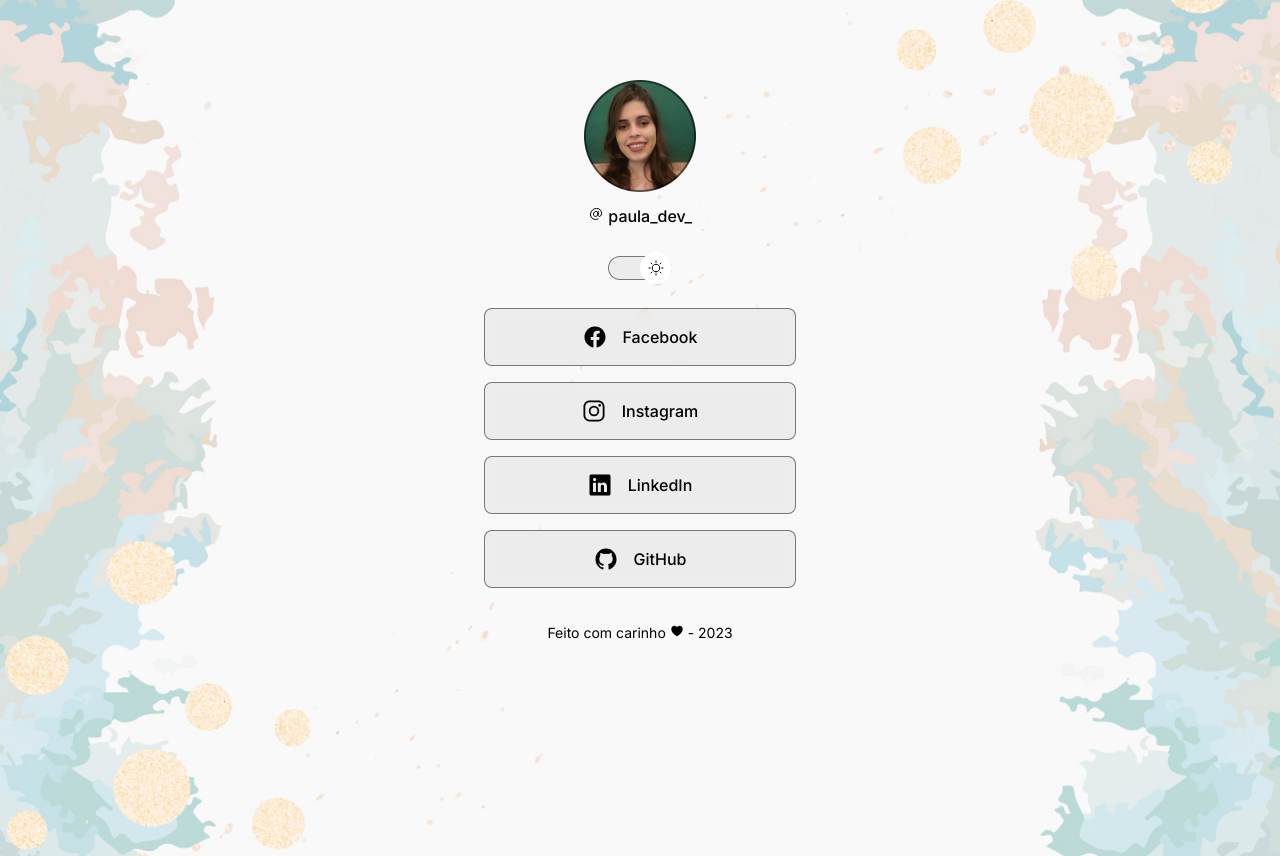
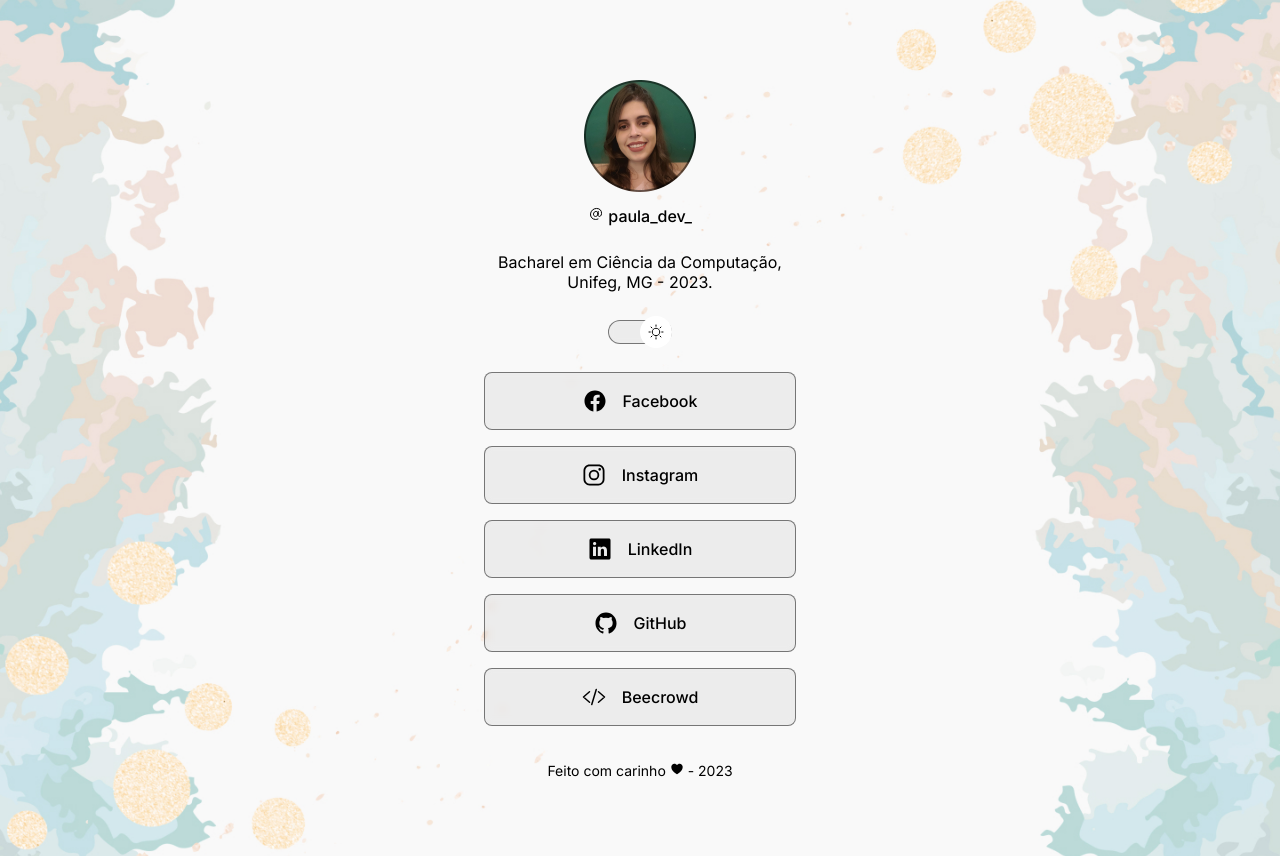
Before and after one commit to paula-cristina-martins/meu-perfil, a plain HTML site: page index.html in a window 1280 px wide. Drawn offline with nearby package versions, Linux system fonts and the light colour scheme.

Commit message:
feat: adicionando nova rede social de programas - beecrowd.

```diff
--- a/index.html
+++ b/index.html
@@ -20,6 +20,9 @@
           <ion-icon name="at-outline"></ion-icon>
           paula_dev_
         </p>
+      </div>
+      <div id="information">
+        <p>Bacharel em Ciência da Computação, Unifeg, MG - 2023.</p>
       </div>
       <div id="switch" onclick="toggleMode()">
         <button></button>
@@ -52,11 +55,20 @@
             <ion-icon name="logo-github"></ion-icon> GitHub
           </a>
         </li>
+        <li>
+          <a
+            href="https://www.beecrowd.com.br/judge/pt/profile/110147"
+            target="_blank"
+          >
+            <ion-icon name="code-slash-outline"></ion-icon> Beecrowd
+          </a>
+        </li>
       </ul>
       <footer>
         Feito com carinho <ion-icon name="heart"></ion-icon> - 2023
       </footer>
     </div>
+
     <script
       type="module"
       src="https://unpkg.com/ionicons@7.1.0/dist/ionicons/ionicons.esm.js"
--- a/style.css
+++ b/style.css
@@ -42,7 +42,6 @@ body * {
   padding: 0 24px;
 }
 
-/* profile */
 #profile {
   text-align: center;
   padding: 24px;
@@ -59,12 +58,14 @@ body * {
   margin-top: 8px;
 }
 
-/* toogle */
+#information {
+  text-align: center;
+}
+
 #switch {
   position: relative;
   width: 64px;
-  margin: 4px auto;
-  margin-bottom: 28px;
+  margin: 28px auto 28px auto;
 }
 
 #switch button {
@@ -100,7 +101,6 @@ body * {
   border-radius: 9999px;
 }
 
-/* links */
 ul {
   list-style: none;
   display: flex;
@@ -139,7 +139,6 @@ footer {
   font-size: 14px;
 }
 
-/* media queries */
 @media (min-width: 700px) {
   :root {
     --bg-url: url("./assets/bg-desktop.jpg");
@@ -150,7 +149,6 @@ footer {
   }
 }
 
-/* animation */
 @keyframes slide-in {
   from {
     left: 0;
```
